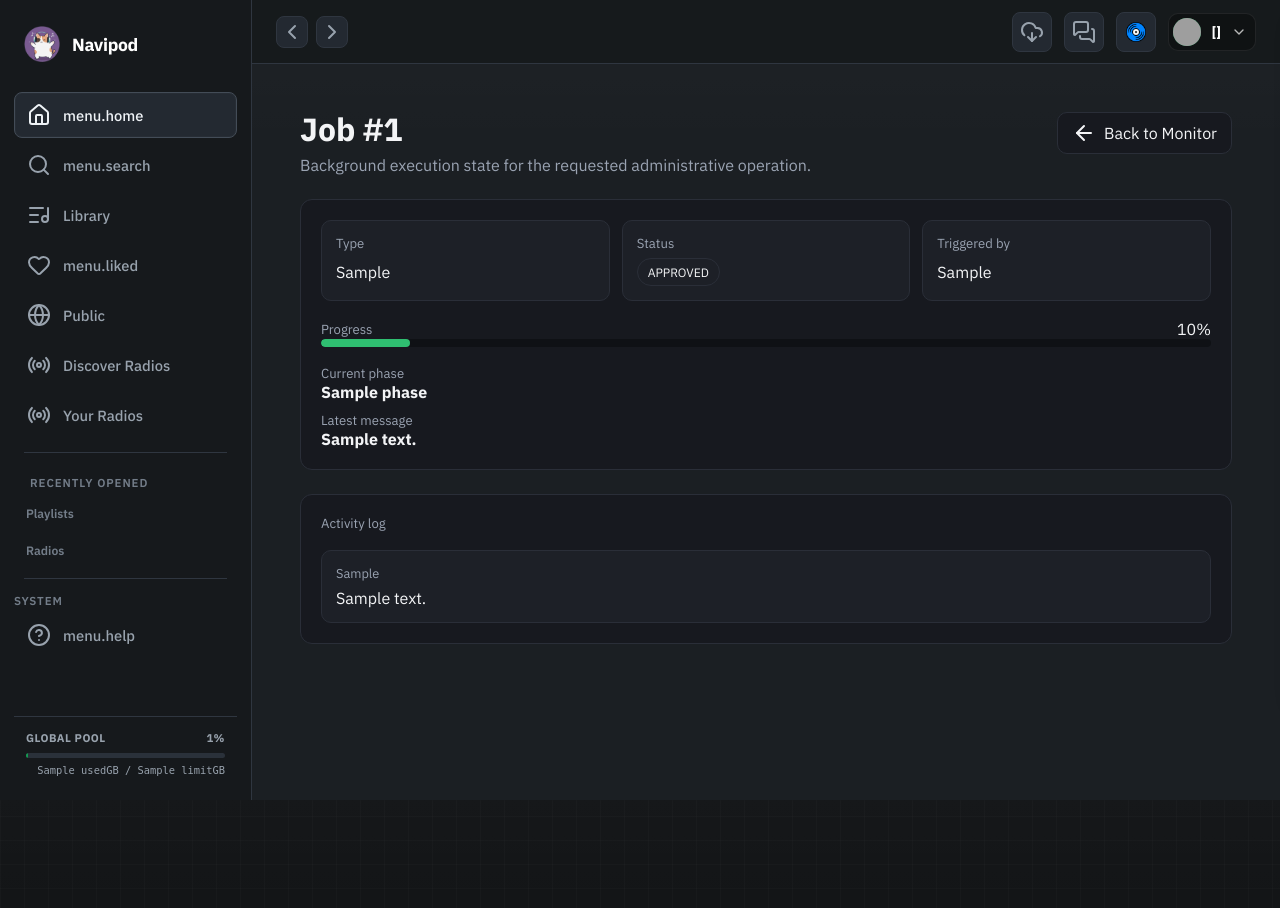
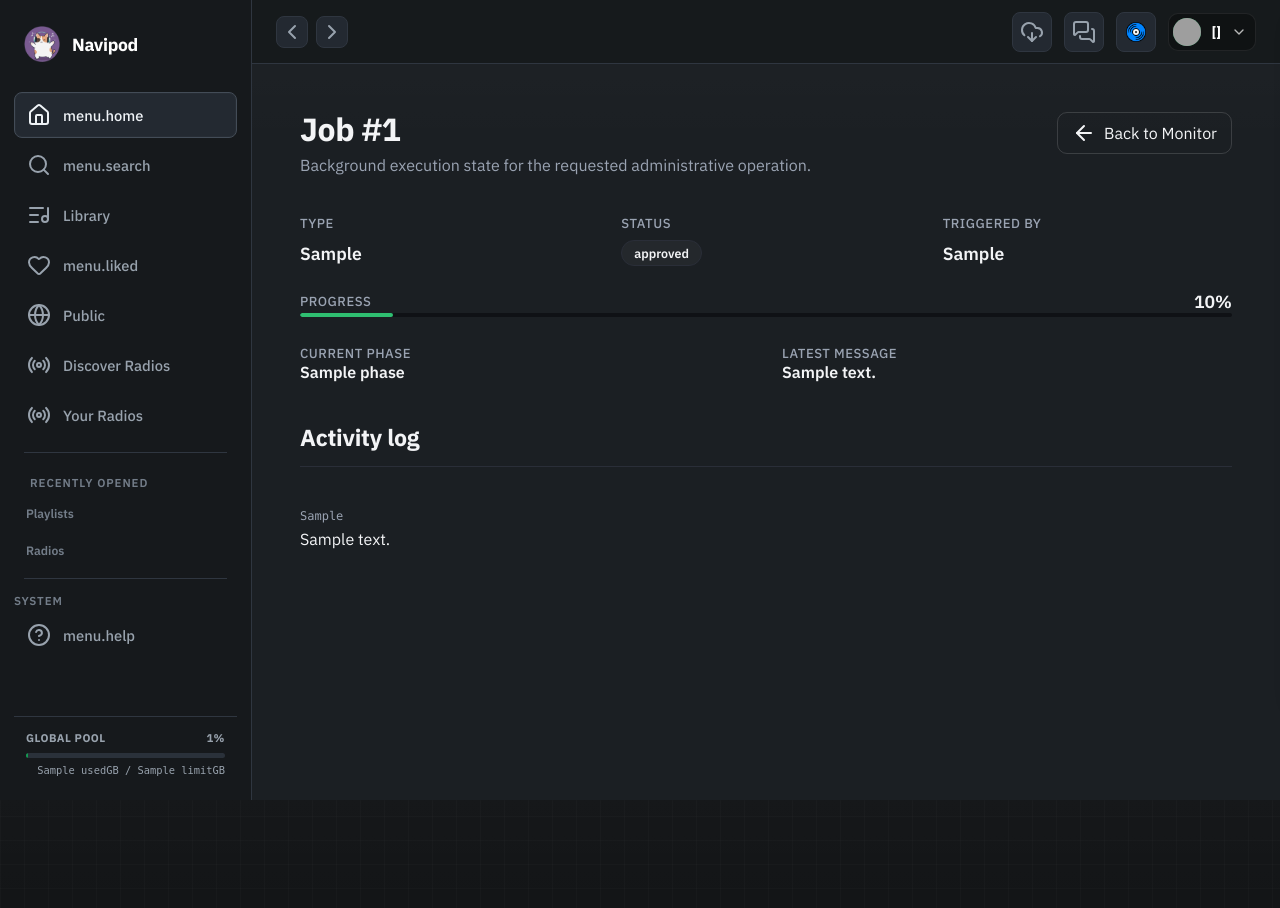
Before and after one commit to sPROFFEs/Navipod, a Python web app: template Navipod/concierge/templates/update_progress.html in a window 1280 px wide. Shown: the top 908 px of the page. Run offline with Jinja, Linux system fonts and the light colour scheme; the template is opened without the code that fills it: most values are stand-ins (such as "Sample title", 1, 10 or a date in 2020); some libraries are stand-ins or nearby versions; grey boxes are pictures that could not be loaded.

Commit message:
style(admin): full-width grid + flat job progress page
- .system-monitor / .admin-shell / .update-shell now share display:grid
  with gap:40px so admin sections actually have breathing room (the old
  .admin-shell had no display rule, so any gap was a no-op).
- Job progress page: drop card boxes on .update-panel and .update-meta;
  3-col KPI-style metadata tiles; 4px progress bar matching the rest;
  promote 'Activity log' label to a section heading via structural
  selector (no template change); log items become flat rows with
  hairline dividers; ghost styling on the back button and status pills.

```diff
--- a/Navipod/assets/css/admin_system.css
+++ b/Navipod/assets/css/admin_system.css
@@ -1404,12 +1404,18 @@
  *  down to the end of file.
  * ───────────────────────────────────────────────────────────────────────*/
 
-/* Page container — fills the available area; no max-width centering */
+/* Page container — fills the available area; no max-width centering.
+ * Both shells use display:grid so the section gap actually applies — the
+ * original .admin-shell had no display rule so its children stacked flush
+ * against each other regardless of any 'gap' value. */
 .system-monitor,
-.admin-shell {
+.admin-shell,
+.update-shell {
     width: 100%;
     max-width: none;
-    gap: 32px;
+    margin: 0;
+    display: grid;
+    gap: 40px;
 }
 
 /* ── Section panels: no box, just a heading and content ─────────────── */
@@ -1670,3 +1676,132 @@
 .monitor-toast.error,   .admin-toast.error   { color: var(--monitor-red,   #dc2626); }
 .monitor-toast span,
 .admin-toast span { color: var(--monitor-text, #f3f4f6); }
+
+/* ─────────────────────────────────────────────────────────────────────────
+ *  FLAT REDESIGN — Update / Job progress page
+ *  Same flat treatment as system_monitor + admin_panel: no card boxes,
+ *  just sections separated by hairlines and plenty of whitespace.
+ * ───────────────────────────────────────────────────────────────────────*/
+
+/* Panel: drop the box */
+.update-panel {
+    background: transparent !important;
+    border: 0 !important;
+    border-radius: 0 !important;
+    padding: 0;
+}
+.update-panel-body {
+    padding: 0;
+    gap: 24px;
+}
+
+/* Header: bigger title, ghost back button */
+.update-header h1 { font-size: 2rem; font-weight: 700; letter-spacing: -0.01em; }
+.update-back {
+    background: transparent !important;
+    border-color: rgba(255, 255, 255, 0.14) !important;
+}
+.update-back:hover {
+    background: rgba(255, 255, 255, 0.06) !important;
+    border-color: rgba(255, 255, 255, 0.28) !important;
+}
+
+/* Top metadata: flat 3-col tiles like the KPI row, no card chrome */
+.update-meta-grid {
+    grid-template-columns: repeat(3, minmax(0, 1fr));
+    gap: 32px;
+}
+.update-meta {
+    background: transparent !important;
+    border: 0 !important;
+    border-radius: 0 !important;
+    padding: 0 !important;
+    gap: 8px;
+}
+.update-meta-label {
+    color: var(--muted, #9aa3b2);
+    font-size: .82rem;
+    text-transform: uppercase;
+    letter-spacing: .04em;
+    font-weight: 500;
+}
+.update-meta-value {
+    color: var(--text, #f3f4f6);
+    font-size: 1.1rem;
+    font-weight: 600;
+    overflow-wrap: anywhere;
+    word-break: normal;
+}
+
+/* Progress bar — thinner, matches KPI bars */
+.update-progress-track { height: 4px; }
+.update-progress-head .update-meta-label { text-transform: uppercase; }
+
+/* Current phase + latest message: 2-col flat */
+.update-phase {
+    grid-template-columns: repeat(2, minmax(0, 1fr));
+    gap: 32px;
+    padding-top: 4px;
+}
+@media (max-width: 760px) {
+    .update-phase { grid-template-columns: 1fr; }
+}
+.update-phase strong {
+    font-size: 1rem;
+    font-weight: 600;
+    color: var(--text, #f3f4f6);
+}
+
+/* Status pill — slightly bolder and quieter chrome */
+.update-status-pill {
+    border-width: 1px;
+    background: rgba(255, 255, 255, 0.04) !important;
+    text-transform: none;
+    letter-spacing: 0;
+    font-size: .78rem;
+    font-weight: 600;
+    padding: 0 12px;
+    min-height: 26px;
+}
+.update-status-pill.completed {
+    background: rgba(47, 191, 113, 0.12) !important;
+    border-color: rgba(47, 191, 113, 0.45) !important;
+}
+.update-status-pill.failed {
+    background: rgba(220, 38, 38, 0.12) !important;
+    border-color: rgba(220, 38, 38, 0.45) !important;
+}
+.update-status-pill.running,
+.update-status-pill.queued {
+    background: rgba(217, 119, 6, 0.12) !important;
+    border-color: rgba(217, 119, 6, 0.45) !important;
+}
+
+/* Activity log — promote the "Activity log" label to a section heading,
+ * then flatten the log items to rows separated by hairlines (Spotify-y).
+ * The HTML uses a generic .update-meta-label for the heading, so we use
+ * a structural selector to target it without needing a template change. */
+.update-panel .update-panel-body > .update-meta-label {
+    font-size: 1.45rem;
+    font-weight: 700;
+    color: var(--text, #f3f4f6);
+    text-transform: none;
+    letter-spacing: -0.01em;
+    padding-bottom: 14px;
+    border-bottom: 1px solid var(--border, #2a2e38);
+    margin-bottom: 6px;
+}
+
+.update-log { gap: 0; }
+.update-log-item {
+    background: transparent !important;
+    border: 0 !important;
+    border-radius: 0 !important;
+    padding: 12px 0 !important;
+    border-bottom: 1px solid rgba(255, 255, 255, 0.05) !important;
+}
+.update-log-item:last-child { border-bottom: 0 !important; }
+.update-log-item time {
+    font-family: ui-monospace, SFMono-Regular, Menlo, Consolas, monospace;
+    font-size: .75rem;
+}
```
